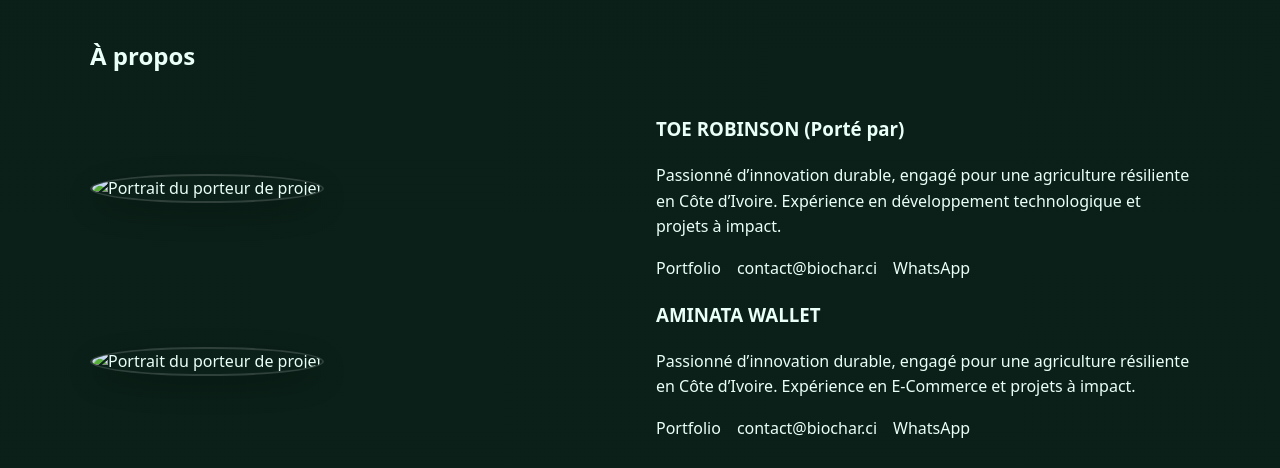
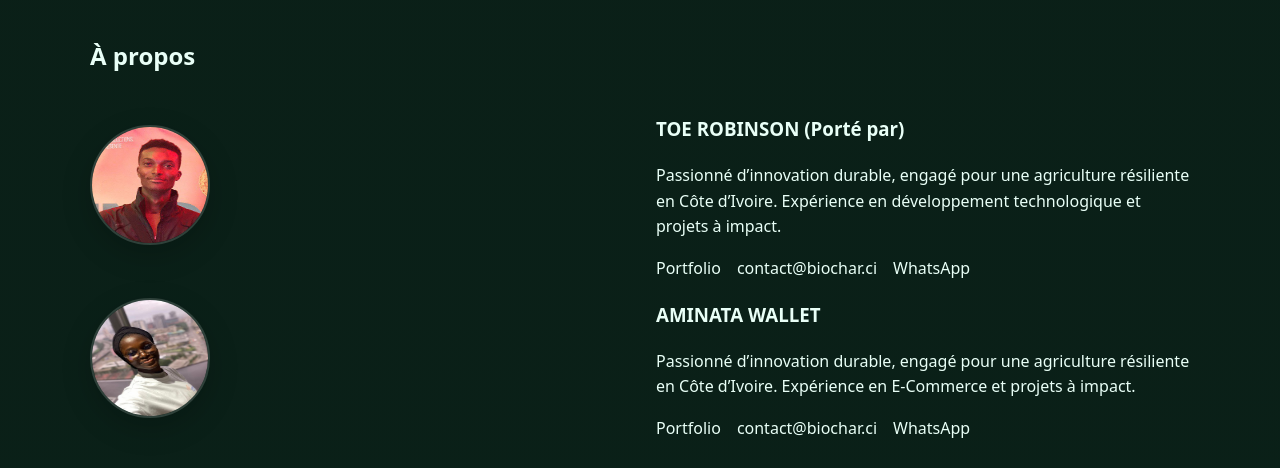
Before and after one commit to Ridiscus/biochar-web, a plain HTML site: page index.html in a window 1280 px wide. Shown: the part 2420-2888 px from the top of the page. Drawn offline with Linux system fonts and the light colour scheme; files whose address does not match are found by name.

Commit message:
Update index.html

```diff
--- a/index.html
+++ b/index.html
@@ -174,7 +174,7 @@
         <h2 id="equipe-title">À propos</h2>
         <div class="split team">
           <figure class="avatar">
-            <img src="assets/avatar.jpg" alt="Portrait du porteur de projet" />
+            <img src="avatar.jpg" alt="Portrait du porteur de projet" />
           </figure>
           <div>
             <h3>TOE ROBINSON (Porté par)</h3>
@@ -189,7 +189,7 @@
         </div>
         <div class="split team">
           <figure class="avatar">
-            <img src="assets/FM.jpg" alt="Portrait du porteur de projet" />
+            <img src="FM.jpg" alt="Portrait du porteur de projet" />
           </figure>
           <div>
             <h3>AMINATA WALLET</h3>
```
